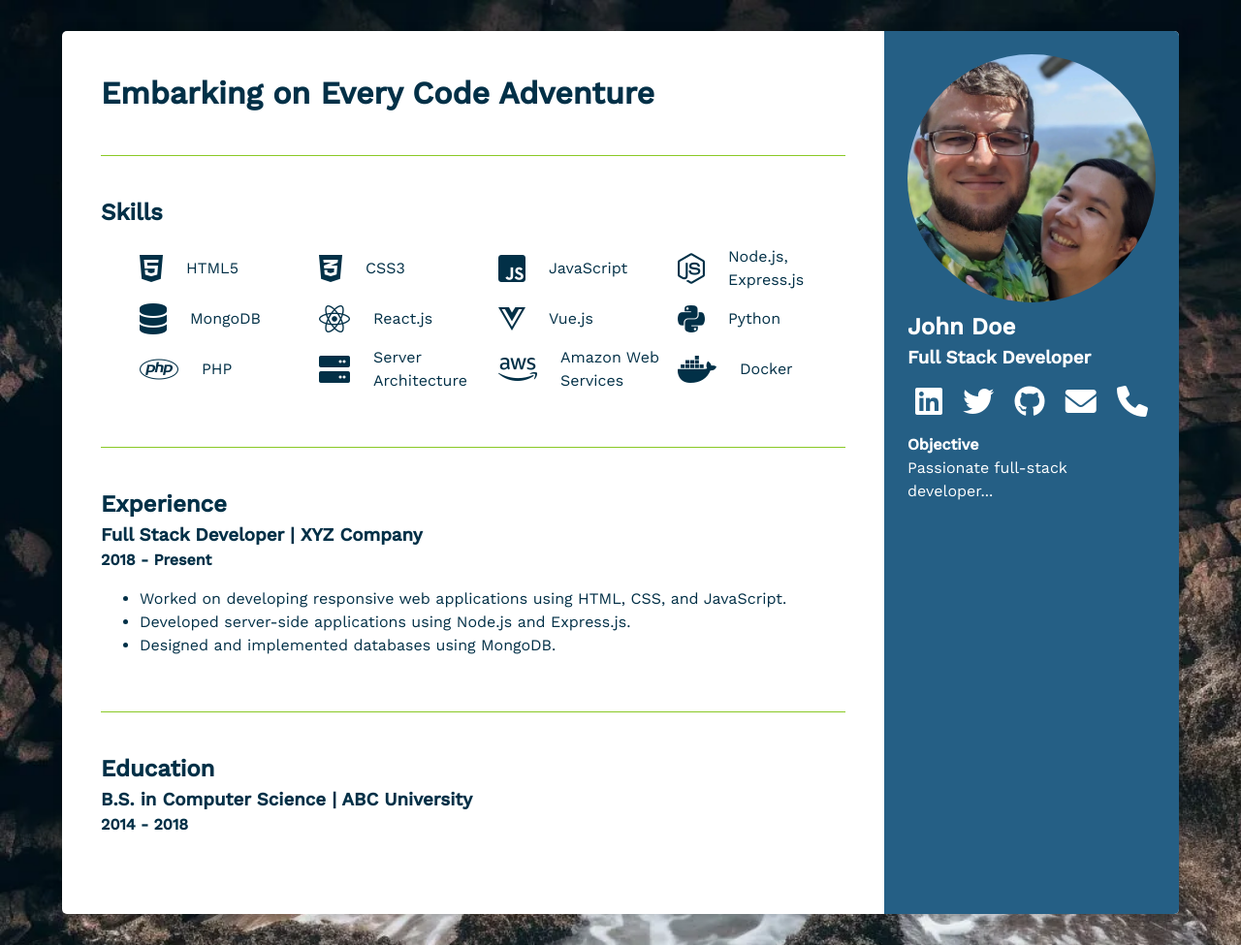
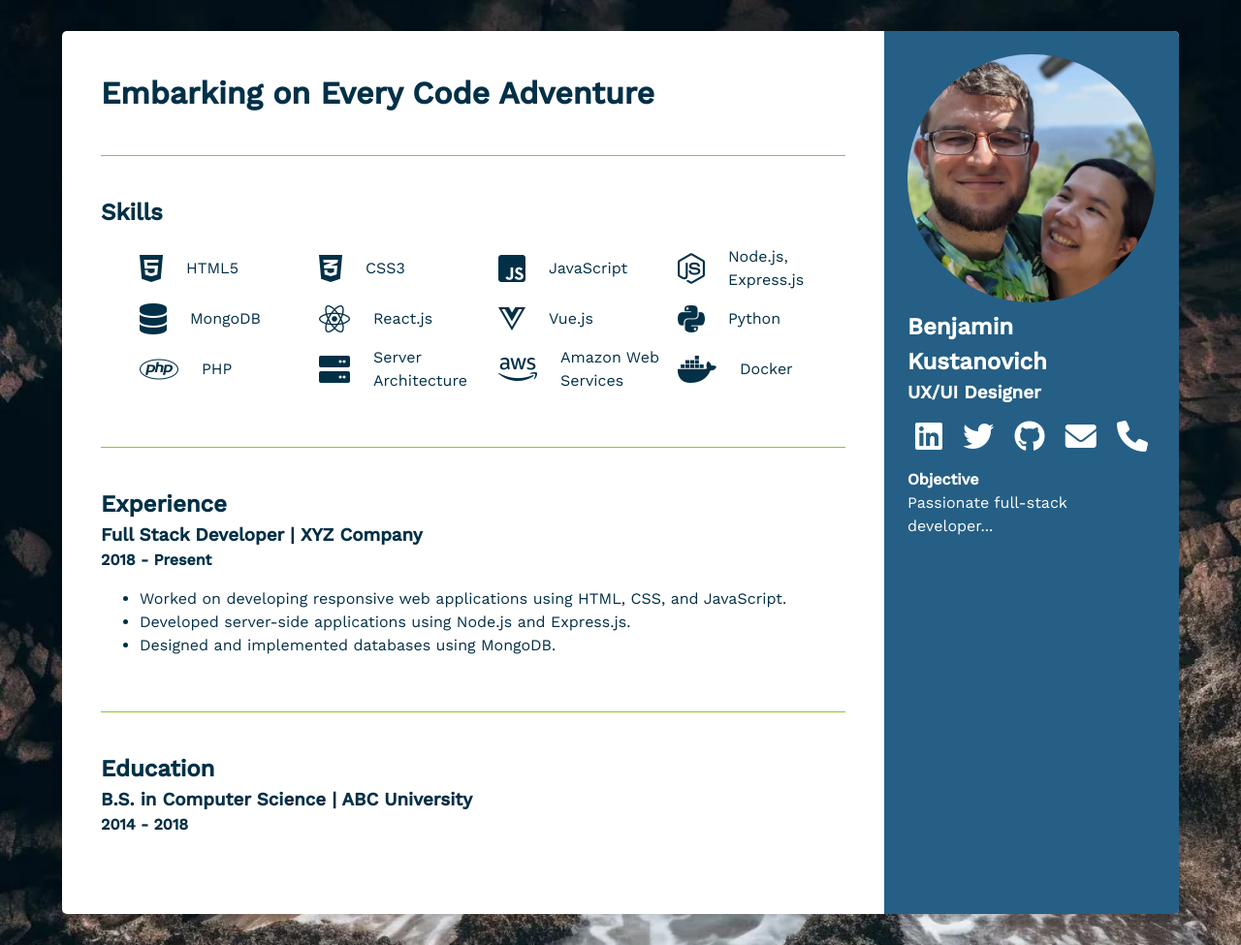
Before and after one commit to bk275/ResumeProject3, a website: page docs/index.html in a window 1280 px wide. Shown: the whole page at 97% size. Drawn offline with nearby package versions, Linux system fonts and the light colour scheme.

Commit message:
Change name in resume to personal name/Update job title to reflect personal career interest

```diff
--- a/docs/index.html
+++ b/docs/index.html
@@ -44,8 +44,8 @@
                 <div class="portrait"> <!-- A div to hold the profile picture -->
                     <img src="images/benk.webp" alt="Portrait of Benjamin Kustanovich, UX/UI Designer"> <!-- The profile picture itself -->
                 </div>
-                <h2>John Doe</h2> <!-- Name of the resume owner -->
-                <h3>Full Stack Developer</h3> <!-- Job title of the resume owner -->
+                <h2>Benjamin Kustanovich</h2> <!-- Name of the resume owner -->
+                <h3>UX/UI Designer</h3> <!-- Job title of the resume owner -->
                 <div class="links"> <!-- A div to hold all social media and contact links -->
                     <!-- Each link also has an aria-label attribute to describe the link to screen readers -->
                     <a href="https://linkedin.com/in/johndoe" aria-label="John Doe's LinkedIn profile"><i
```
